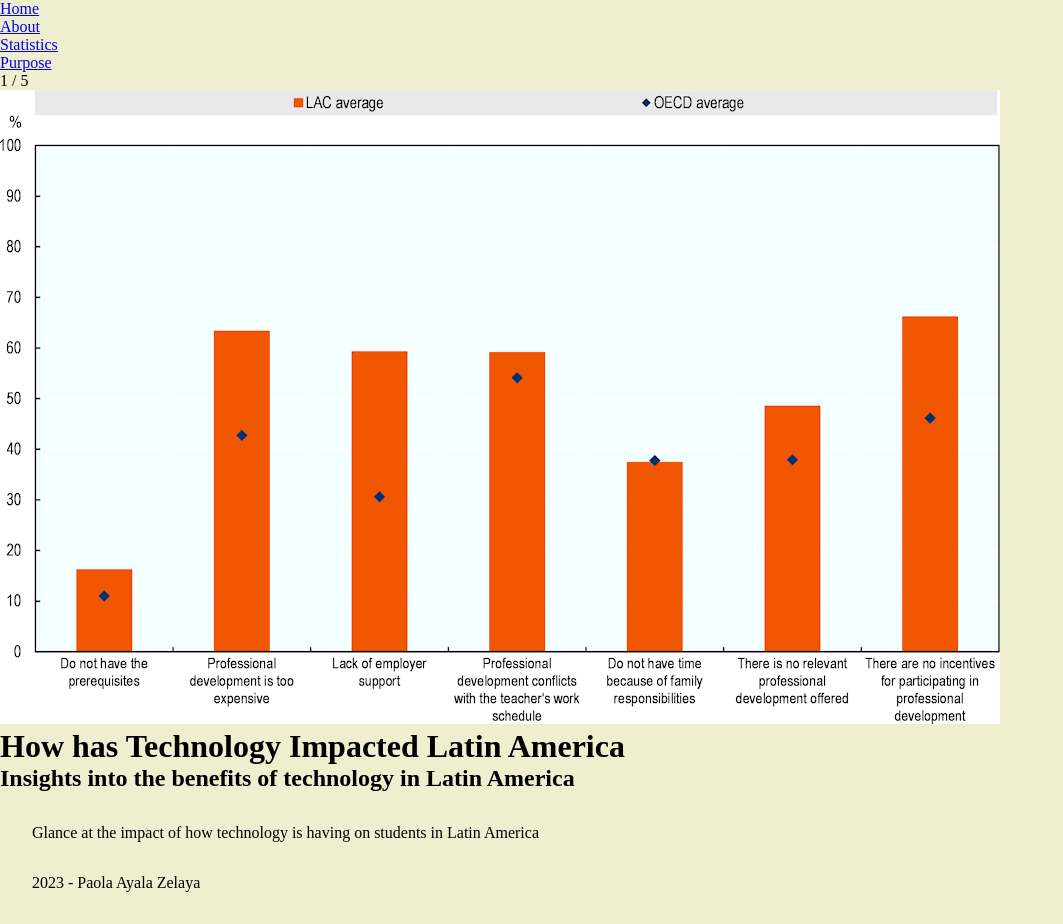
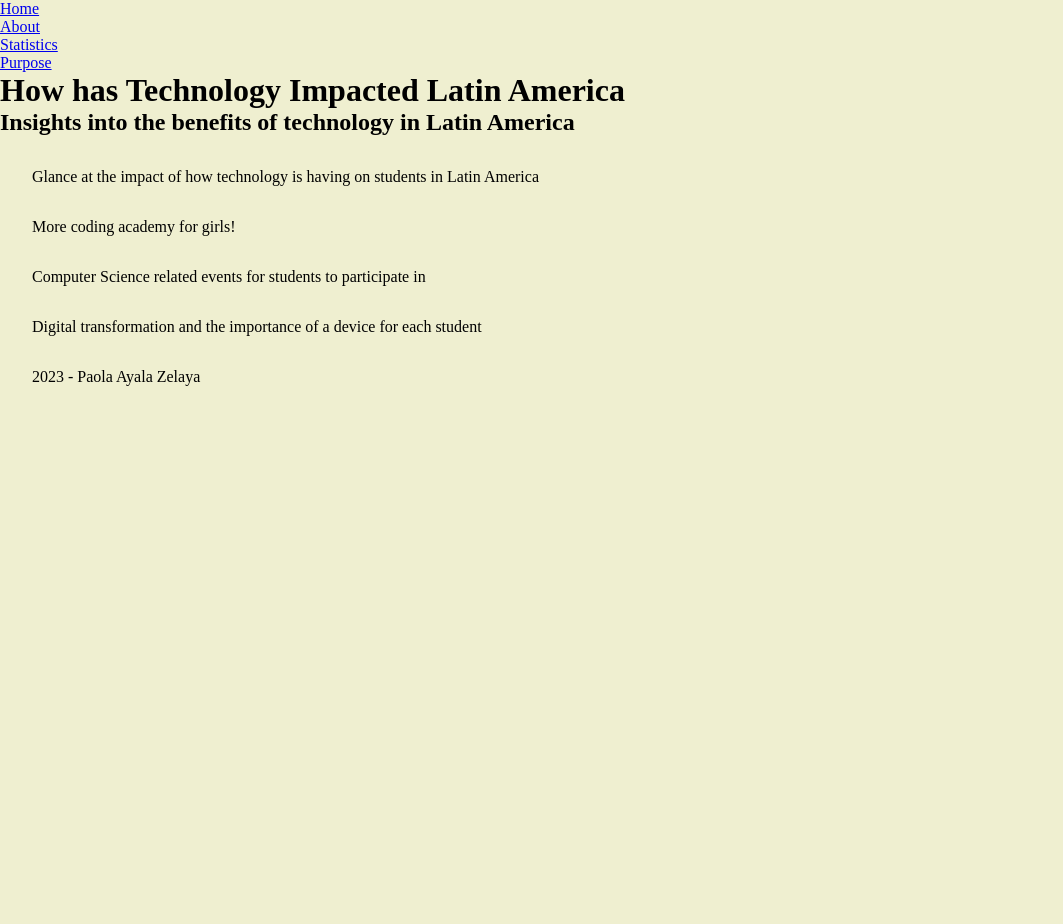
Before and after one commit to payalazelaya/Honors-Capstone, an Eleventy site: page src/index.html in a window 1280 px wide. Shown: the whole page, without its empty margins (0-1063 px from the left). After the commit the page ends 800 px from the top, so only its background shows below. Built offline with nearby package versions, Linux system fonts and the light colour scheme; Eleventy itself is replaced by a stand-in of ours; files that its build step writes are made by us from their sources.

Commit message:
Update more from index

```diff
--- a/src/index.html
+++ b/src/index.html
@@ -21,16 +21,12 @@
       </ul>
     </nav>
   </header>
-  <div class="container">
-    <div class="myImages">
-      <div class="numbertext">1 / 5</div>
-      <img src="images/teacher-barriers.png" alt="Graphic chart showing the barriers teachers face
-      in developing professional skills">
-    </div>
-  </div>
   <h1>How has Technology Impacted Latin America</h1>
   <h2>Insights into the benefits of technology in Latin America</h2>
   <p>Glance at the impact of how technology is having on students in Latin America</p>
+  <p>More coding academy for girls!</p>
+  <p>Computer Science related events for students to participate in</p>
+  <p>Digital transformation and the importance of a device for each student</p>
   <footer>
     <p>2023 - Paola Ayala Zelaya</p>
   </footer>
```
